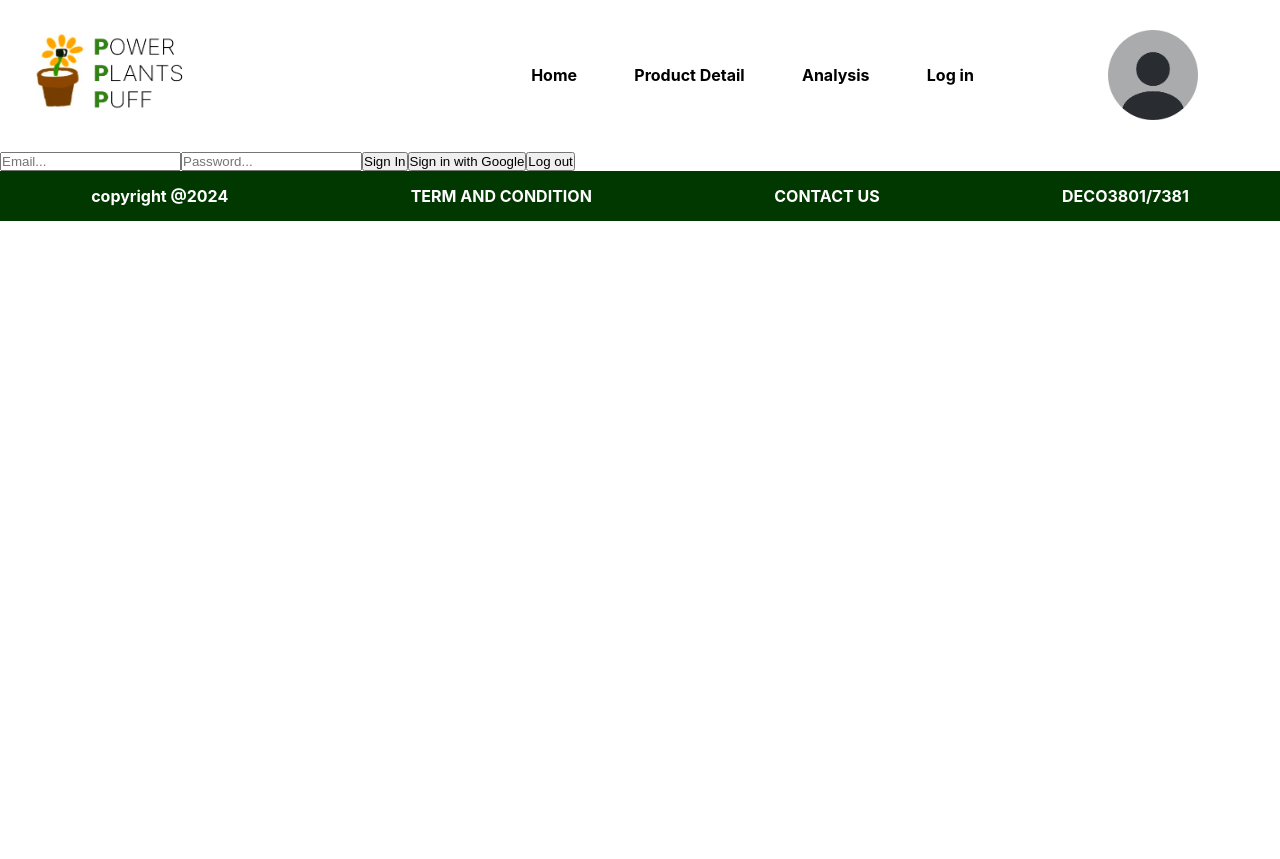
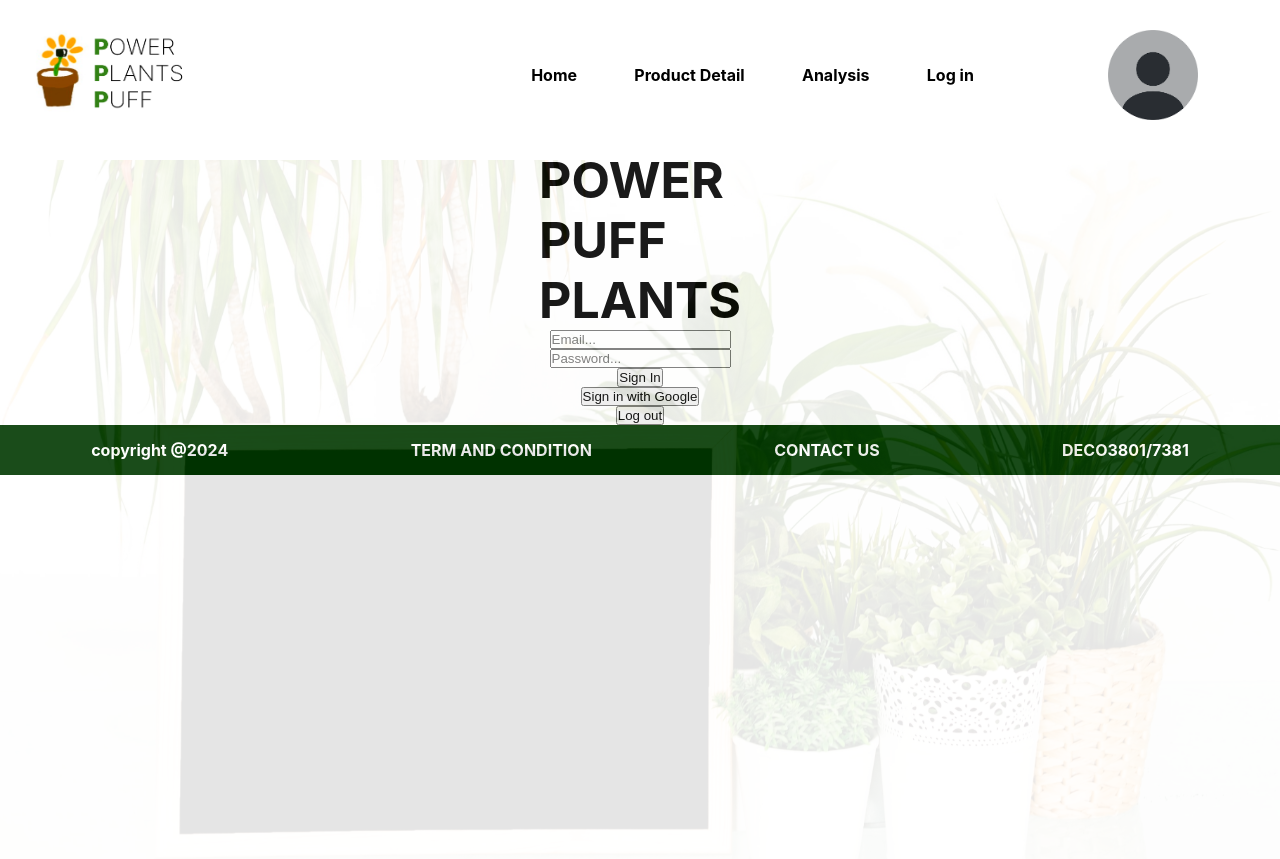
Before and after one commit to Power-Puff-Plants/desktop-garden-web-app, a React (Create React App) app: page /login in a window 1280 px wide. Before the commit the page ends 800 px from the top, so only its background shows below. Built offline with nearby package versions, Linux system fonts and the light colour scheme.

Commit message:
Implements background for login screen

```diff
--- /dev/null
+++ b/src/components/LoginInput.module.css
@@ -0,0 +1,4 @@
+.loginInput {
+    background-color: black;
+    border-radius: 20%;
+}
--- a/src/screens/LoginScreen.js
+++ b/src/screens/LoginScreen.js
@@ -1,13 +1,19 @@
 import { useState } from "react";
 import { auth, googleProvider } from "../config/firebase";
-import { createUserWithEmailAndPassword, signInWithPopup, signOut } from "firebase/auth";
+import {
+  createUserWithEmailAndPassword,
+  signInWithPopup,
+  signOut,
+} from "firebase/auth";
+import styles from "./LoginScreen.module.css";
+
 const LoginScreen = () => {
   const [email, setEmail] = useState("");
   const [password, setPassword] = useState("");
 
   const signIn = async () => {
     try {
-      await createUserWithEmailAndPassword(auth, email, password)
+      await createUserWithEmailAndPassword(auth, email, password);
     } catch (err) {
       console.error(err);
     }
@@ -15,23 +21,28 @@ const LoginScreen = () => {
 
   const signInWithGoogle = async () => {
     try {
-      await signInWithPopup(auth, googleProvider)
-    } catch (err) {
-      console.error(err);
-    }
-  }
-
-  const logOut = async () => {
-    try {
-      await signOut(auth)
+      await signInWithPopup(auth, googleProvider);
     } catch (err) {
       console.error(err);
     }
   };
 
+  const logOut = async () => {
+    try {
+      await signOut(auth);
+    } catch (err) {
+      console.error(err);
+    }
+  };
 
   return (
-    <div>
+    <div className={styles.loginScreen}>
+      <img className={styles.loginBackground}src="/assets/images/loginscreen.jpg"/>
+      <div className={styles.title}>
+        <p>POWER</p>
+        <p>PUFF</p>
+        <p>PLANTS</p>
+      </div>
       <input
         placeholder="Email..."
         onChange={(e) => setEmail(e.target.value)}
--- a/src/screens/LoginScreen.module.css
+++ b/src/screens/LoginScreen.module.css
@@ -0,0 +1,20 @@
+.loginScreen {
+    display: flex;
+    justify-content: center;
+    flex-direction: column;
+    align-items: center;
+}
+
+.title {
+    font-size: 50px;
+    font-weight: bold;
+}
+
+.loginBackground {
+    width: 100%;
+    height: 100%x;
+    opacity: 10%;
+    position: absolute;
+    top: 20%;
+
+}
```
Also changed, not shown: src/components/LoginInput.js (added, +10 -0 lines), public/assets/images/loginscreen.jpg.
